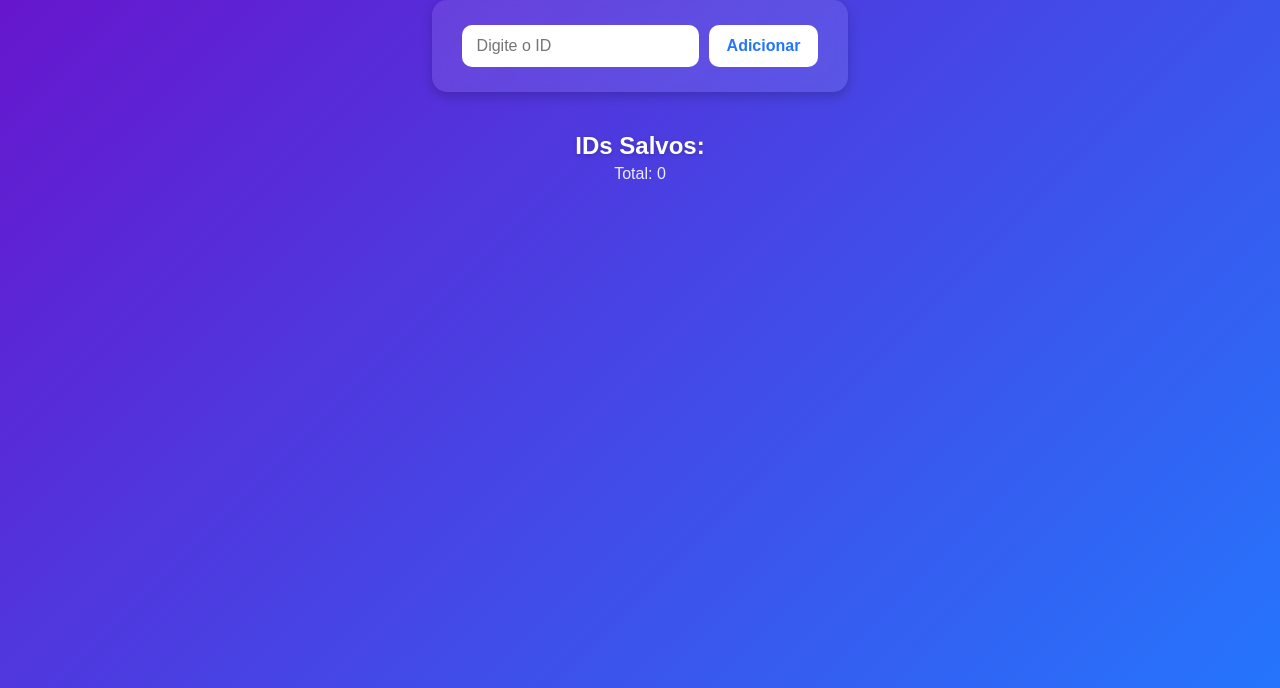
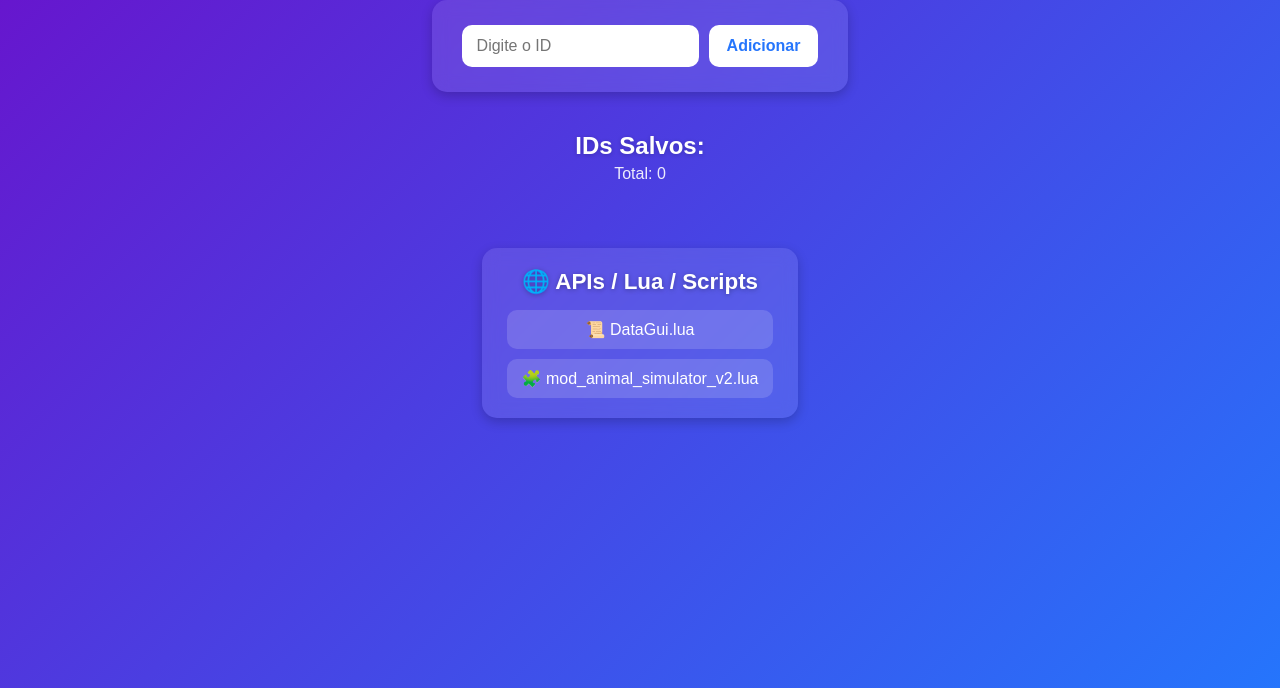
Before and after one commit to AdrainRazini/Animal_Simulator_Server, a website: page public/index.html in a window 1280 px wide. Shown: the part 112-800 px from the top of the page. Drawn offline with Linux system fonts and the light colour scheme; no server answers.

Commit message:
reset upsdaa

```diff
--- a/public/index.html
+++ b/public/index.html
@@ -2,7 +2,6 @@
 <html lang="pt-BR">
 <head>
   <meta charset="UTF-8">
-  <link rel="shortcut icon" href="img/ADN_Red.png" type="image/x-icon">
   <title>Adicionar IDs</title>
   <style>
     /* ======= RESET ======= */
@@ -98,12 +97,11 @@
       margin-top: 15px;
       width: 100%;
       max-width: 400px;
-      max-height: 250px; /* altura máxima */
-      overflow-y: auto; /* rolagem vertical */
+      max-height: 250px;
+      overflow-y: auto;
       padding-right: 5px;
     }
 
-    /* Estilo da barra de rolagem */
     .list-container::-webkit-scrollbar {
       width: 8px;
     }
@@ -139,6 +137,48 @@
       transform: translateX(5px);
     }
 
+    /* ======= LINKS DE API ======= */
+    .api-section {
+      margin-top: 50px;
+      text-align: center;
+      background: rgba(255, 255, 255, 0.1);
+      backdrop-filter: blur(8px);
+      padding: 20px 25px;
+      border-radius: 15px;
+      max-width: 500px;
+      box-shadow: 0 4px 12px rgba(0, 0, 0, 0.2);
+    }
+
+    .api-section h3 {
+      margin-bottom: 15px;
+      font-size: 1.4rem;
+      text-shadow: 0 1px 5px rgba(0, 0, 0, 0.3);
+    }
+
+    .api-links {
+      display: flex;
+      flex-direction: column;
+      gap: 10px;
+    }
+
+    .api-links a {
+      background: rgba(255, 255, 255, 0.15);
+      color: #fff;
+      text-decoration: none;
+      padding: 10px 15px;
+      border-radius: 10px;
+      transition: all 0.3s ease;
+      font-weight: 500;
+      word-break: break-all;
+    }
+
+    .api-links a:hover {
+      background: #fff;
+      color: #2575fc;
+      transform: scale(1.03);
+      box-shadow: 0 4px 10px rgba(255, 255, 255, 0.3);
+    }
+
     @media (max-width: 480px) {
       form {
         flex-direction: column;
@@ -152,6 +192,10 @@
 
       .list-container {
         max-height: 200px;
+      }
+
+      .api-section {
+        max-width: 350px;
       }
     }
   </style>
@@ -169,6 +213,18 @@
 
   <div class="list-container">
     <ul id="musicsList"></ul>
+  </div>
+
+  <div class="api-section">
+    <h3>🌐 APIs / Lua / Scripts</h3>
+    <div class="api-links">
+      <a href="https://animal-simulator-server.vercel.app/lua/DataGui.lua" target="_blank">
+        📜 DataGui.lua
+      </a>
+      <a href="https://animal-simulator-server.vercel.app/lua/mod_animal_simulator_v2.lua" target="_blank">
+        🧩 mod_animal_simulator_v2.lua
+      </a>
+    </div>
   </div>
 
   <script>
```
